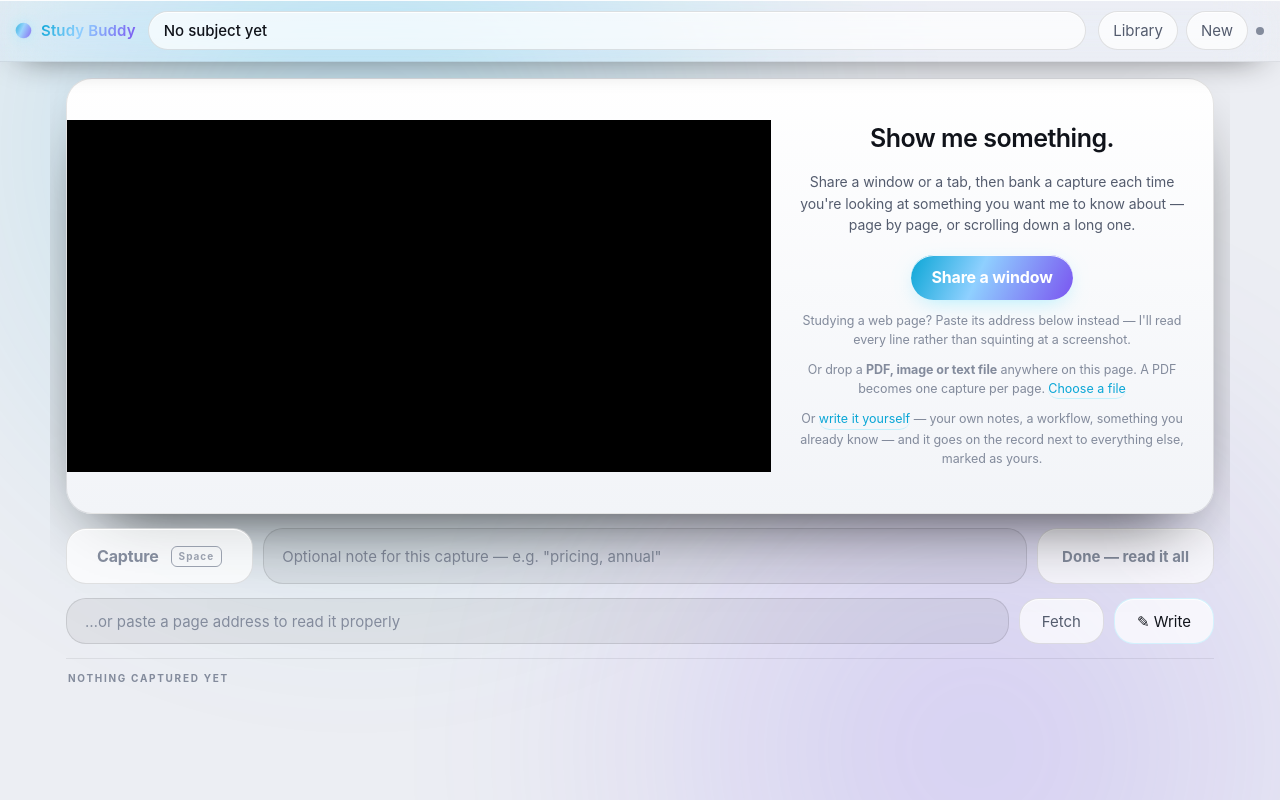
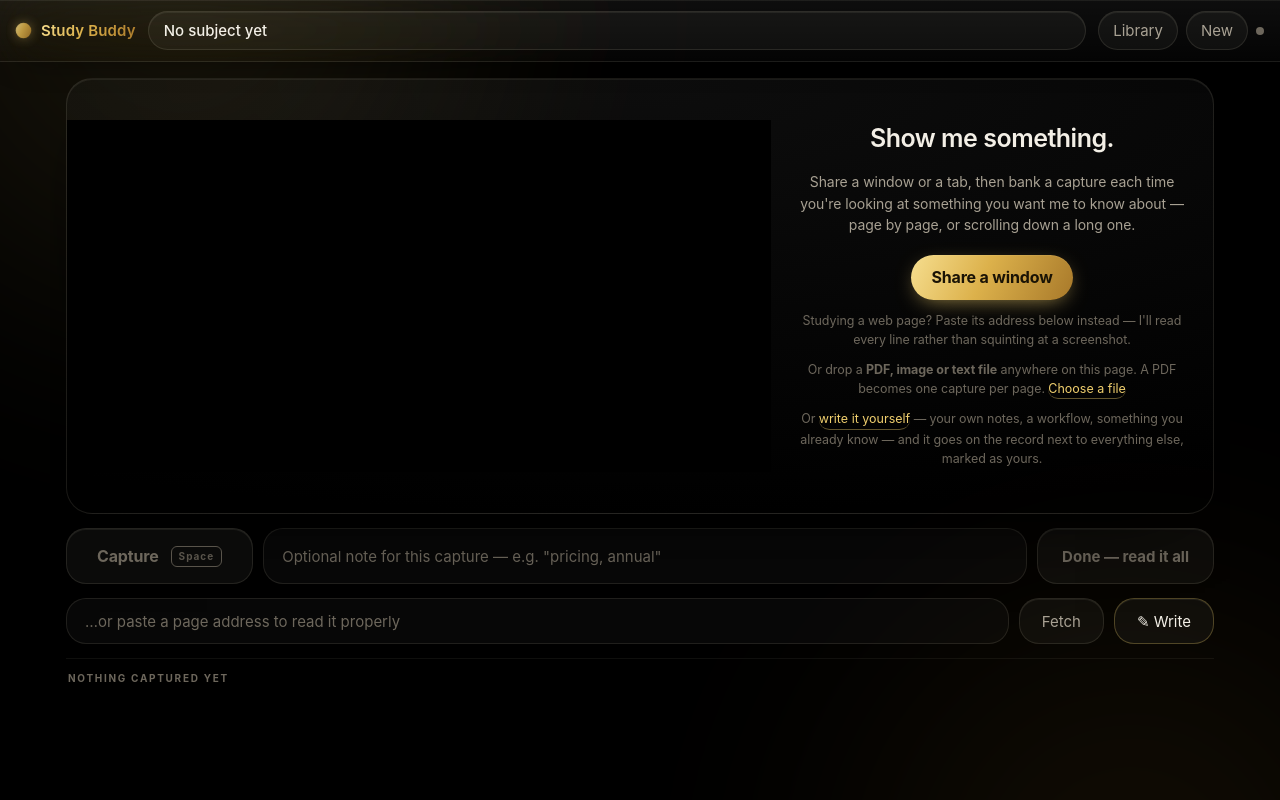
Before and after one commit to JoPhuzz/Study_Buddy, a plain HTML site: page frontend/index.html in a window 1280 px wide. Drawn offline with Linux system fonts and the light colour scheme; files that its build step writes are made by us from their sources; no server answers; files whose address does not match are found by name.

Commit message:
Black and gold, and only that
The phone was bright because it was honest: a device in light mode
asked for the light theme and got a porcelain page, which for a thing
you use with a video in it, often at night, read as a searchlight. So
there is no light theme now. One look — true black, so an OLED screen
goes dark for real, with the accent gradient gone from cyan-and-violet
to champagne-and-antique gold. Buttons, the sigil halo, your own
bubbles, the badge, highlighted words, the core in the bar: gold.
Everything else: black, warm-white ink, and hairlines tinted faintly
toward the gold so they belong to it.

The ambient lights are kept out at the corners and dimmed, dimmer again
on a phone where the corners are the screen, so the black stays black
where the content sits. The stale-brief warning moves to amber-orange
so it no longer looks like an accent. color-scheme is declared dark
only, so native form controls stop rendering light too.

Checked with light mode emulated at phone size: the page stays
rgb(0,0,0).

Co-Authored-By: Claude Opus 5 <noreply@anthropic.com>

```diff
--- a/frontend/style.css
+++ b/frontend/style.css
@@ -1,37 +1,41 @@
 /* Study Buddy — instrument, not app.
-   The material someone captured is the content; this is the case it lives in. Dark,
-   deep, and quiet at rest, but it reacts — every state change is something you can see
-   happen rather than something you notice has happened. Two rules hold it together:
-   one accent gradient, and one easing curve. */
+   The material someone captured is the content; this is the case it lives in. Black,
+   quiet at rest, but it reacts — every state change is something you can see happen
+   rather than something you notice has happened. Two rules hold it together: one
+   accent gradient, and one easing curve.
+
+   One look, always. There is no light theme: this is a thing you use with a video in
+   it, often at night, and a phone that reports light mode was getting a porcelain page
+   that read as a searchlight. Black is the ground; gold is anything that is lit. */
 
 :root {
-  /* ground */
-  --void:      #06070b;
-  --ground:    #090b11;
-  --raise:     rgba(255,255,255,.038);
-  --raise-2:   rgba(255,255,255,.062);
-  --sink:      rgba(0,0,0,.28);
+  /* ground — true black, so an OLED phone goes dark for real */
+  --void:      #000000;
+  --ground:    #0b0a08;
+  --raise:     rgba(255,246,228,.045);
+  --raise-2:   rgba(255,246,228,.075);
+  --sink:      rgba(255,246,228,.028);
 
-  /* hairlines — luxury is in the 1px */
-  --line:      rgba(255,255,255,.085);
-  --line-soft: rgba(255,255,255,.05);
-  --line-lit:  rgba(255,255,255,.16);
-  --sheen:     inset 0 1px 0 rgba(255,255,255,.07);
+  /* hairlines — luxury is in the 1px; faintly warm so they belong to the gold */
+  --line:      rgba(255,240,210,.10);
+  --line-soft: rgba(255,240,210,.06);
+  --line-lit:  rgba(255,240,210,.20);
+  --sheen:     inset 0 1px 0 rgba(255,246,228,.07);
 
-  /* ink */
-  --ink:       #eef1f7;
-  --ink-dim:   #99a1b5;
-  --ink-faint: #626b80;
+  /* ink — warm white, not blue-white; blue on gold looks like a mistake */
+  --ink:       #f3efe6;
+  --ink-dim:   #a8a193;
+  --ink-faint: #6d675c;
 
-  /* the one accent, as a pair */
-  --a1: #7ce7ff;          /* cold cyan */
-  --a2: #a78bff;          /* violet */
+  /* the one accent, as a pair: champagne to antique */
+  --a1: #f0cf6e;
+  --a2: #a8792a;
   --accent: var(--a1);
-  --accent-ink: #04121a;
-  --grad: linear-gradient(115deg, var(--a1) 0%, #8fd0ff 42%, var(--a2) 100%);
-  --glow: 0 0 0 1px rgba(124,231,255,.30), 0 8px 30px -6px rgba(124,231,255,.32);
+  --accent-ink: #1a1305;
+  --grad: linear-gradient(115deg, #f6de8f 0%, #dcb14b 45%, var(--a2) 100%);
+  --glow: 0 0 0 1px rgba(240,207,110,.32), 0 8px 30px -6px rgba(240,207,110,.34);
 
-  --good: #5ee0a8; --bad: #ff7a6b; --warn: #f2c65c;
+  --good: #7fd6a4; --bad: #ff7a6b; --warn: #ffa64d;
 
   /* geometry */
   --r-sm: 10px; --r: 14px; --r-lg: 20px; --r-xl: 26px;
@@ -42,20 +46,6 @@
   --t: .42s var(--spring);
 
   --glass: blur(28px) saturate(170%);
-}
-
-@media (prefers-color-scheme: light) {
-  :root {
-    --void: #eceef3; --ground: #f4f5f9;
-    --raise: rgba(255,255,255,.72); --raise-2: rgba(255,255,255,.92);
-    --sink: rgba(9,11,17,.05);
-    --line: rgba(9,11,17,.11); --line-soft: rgba(9,11,17,.07);
-    --line-lit: rgba(9,11,17,.2);
-    --sheen: inset 0 1px 0 rgba(255,255,255,.9);
-    --ink: #10131a; --ink-dim: #545c6e; --ink-faint: #838b9c;
-    --a1: #0aa6d6; --a2: #7a55f0; --accent-ink: #ffffff;
-    --glow: 0 0 0 1px rgba(10,166,214,.28), 0 8px 26px -8px rgba(10,166,214,.4);
-  }
 }
 
 * { box-sizing: border-box; }
@@ -72,24 +62,26 @@ body {
   overflow: hidden;
 }
 
-/* Ambient field. Two slow lights under everything, so the dark is never flat and the
-   page is faintly in motion even when nothing is happening. */
+/* Ambient field. Two slow gold lights kept out at the corners, so the black stays
+   black where the content sits and only the edges carry a warmth — faintly in motion,
+   so the page is never quite still. Dimmer again on a phone, where the corners ARE
+   the screen. */
 body::before, body::after {
   content: ""; position: fixed; z-index: -2; pointer-events: none;
-  width: 78vmax; height: 78vmax; border-radius: 50%;
-  filter: blur(90px); opacity: .3;
+  width: 70vmax; height: 70vmax; border-radius: 50%;
+  filter: blur(100px); opacity: .13;
 }
 body::before {
-  top: -34vmax; left: -20vmax;
-  background: radial-gradient(circle, var(--a1) 0%, transparent 66%);
+  top: -42vmax; left: -30vmax;
+  background: radial-gradient(circle, var(--a1) 0%, transparent 64%);
   animation: drift-a 34s var(--spring) infinite alternate;
 }
 body::after {
-  bottom: -40vmax; right: -22vmax;
-  background: radial-gradient(circle, var(--a2) 0%, transparent 66%);
+  bottom: -46vmax; right: -30vmax;
+  background: radial-gradient(circle, var(--a2) 0%, transparent 64%);
   animation: drift-b 43s var(--spring) infinite alternate;
 }
-@media (prefers-color-scheme: light) { body::before, body::after { opacity: .22; } }
+@media (max-width: 680px) { body::before, body::after { opacity: .08; } }
 @keyframes drift-a { to { transform: translate3d(14vmax, 10vmax, 0) scale(1.15); } }
 @keyframes drift-b { to { transform: translate3d(-12vmax, -9vmax, 0) scale(1.1); } }
 
@@ -128,7 +120,7 @@ button:focus-visible, input:focus-visible, select:focus-visible, textarea:focus-
 .dot {
   width: 15px; height: 15px; border-radius: 50%; flex: 0 0 auto; position: relative;
   background: var(--grad);
-  box-shadow: 0 0 12px -1px rgba(124,231,255,.6);
+  box-shadow: 0 0 12px -1px rgba(240,207,110,.6);
   animation: breathe 4.2s ease-in-out infinite;
 }
 .dot::after {
@@ -155,7 +147,7 @@ body.busy .dot { animation: breathe 1s ease-in-out infinite; }
   background: var(--grad); color: var(--accent-ink);
   font-size: 11px; font-weight: 750; font-variant-numeric: tabular-nums;
   border-radius: 999px; padding: 3px 9px; flex: 0 0 auto; min-width: 24px; text-align: center;
-  box-shadow: 0 0 16px -3px rgba(124,231,255,.65);
+  box-shadow: 0 0 16px -3px rgba(240,207,110,.65);
   animation: pop .5s var(--snap);
 }
 @keyframes pop { from { transform: scale(.5); opacity: 0; } }
@@ -209,17 +201,13 @@ body.busy .dot { animation: breathe 1s ease-in-out infinite; }
 }
 .stage.live {
   flex: 0 1 auto; min-height: min(190px, 26vh); max-height: 44vh;
-  border-color: rgba(124,231,255,.32);
-  box-shadow: var(--sheen), 0 0 0 1px rgba(124,231,255,.14),
-              0 30px 80px -34px rgba(124,231,255,.4);
+  border-color: rgba(240,207,110,.32);
+  box-shadow: var(--sheen), 0 0 0 1px rgba(240,207,110,.14),
+              0 30px 80px -34px rgba(240,207,110,.4);
 }
 .preview {
   width: 100%; height: 100%; object-fit: contain; display: block; max-height: 44vh;
   background: #000;
-}
-@media (prefers-color-scheme: light) {
-  .stage { background: linear-gradient(180deg, #fff, #f2f4f8); }
-  .stage.live { background: #0b0d12; }
 }
 
 /* Corner brackets — the viewfinder tell. They exist only while something is live. */
@@ -237,8 +225,8 @@ body.busy .dot { animation: breathe 1s ease-in-out infinite; }
 /* A slow sweep while sharing, so a still window still looks like a live feed. */
 .scan {
   position: absolute; inset: 0; pointer-events: none; opacity: 0;
-  background: linear-gradient(180deg, transparent 0%, rgba(124,231,255,.09) 48%,
-              rgba(124,231,255,.16) 50%, rgba(124,231,255,.09) 52%, transparent 100%);
+  background: linear-gradient(180deg, transparent 0%, rgba(240,207,110,.09) 48%,
+              rgba(240,207,110,.16) 50%, rgba(240,207,110,.09) 52%, transparent 100%);
   background-size: 100% 26%; background-repeat: no-repeat;
 }
 .stage.live .scan { opacity: 1; animation: sweep 5.5s linear infinite; }
@@ -248,7 +236,7 @@ body.busy .dot { animation: breathe 1s ease-in-out infinite; }
    something you SEE happen, not something you hope happened. */
 .flash {
   position: absolute; inset: 0; pointer-events: none; opacity: 0;
-  background: radial-gradient(circle at 50% 50%, rgba(255,255,255,.9), rgba(124,231,255,.35) 60%, transparent 75%);
+  background: radial-gradient(circle at 50% 50%, rgba(255,250,236,.92), rgba(240,207,110,.4) 58%, transparent 75%);
 }
 .flash.fire { animation: shutter .5s var(--spring); }
 @keyframes shutter { 0% { opacity: 0; transform: scale(1.25); } 18% { opacity: .95; transform: scale(1); } 100% { opacity: 0; transform: scale(1); } }
@@ -266,10 +254,10 @@ body.busy .dot { animation: breathe 1s ease-in-out infinite; }
 .primary {
   background: var(--grad); color: var(--accent-ink); border: none;
   padding: 10px 20px; font-weight: 650; letter-spacing: -.01em; border-radius: 999px;
-  box-shadow: 0 6px 22px -8px rgba(124,231,255,.75), var(--sheen);
+  box-shadow: 0 6px 22px -8px rgba(240,207,110,.75), var(--sheen);
   transition: transform .2s var(--spring), box-shadow var(--t), filter var(--t);
 }
-.primary:hover { filter: brightness(1.09); box-shadow: 0 10px 30px -8px rgba(124,231,255,.9), var(--sheen); }
+.primary:hover { filter: brightness(1.09); box-shadow: 0 10px 30px -8px rgba(240,207,110,.9), var(--sheen); }
 .primary:active { transform: scale(.96); }
 
 /* ============================ capture controls ============================ */
@@ -279,7 +267,7 @@ body.busy .dot { animation: breathe 1s ease-in-out infinite; }
   background: var(--grad); color: var(--accent-ink); border: none; border-radius: var(--r-lg);
   padding: 0 30px; min-height: 56px; font-size: 16px; font-weight: 700; letter-spacing: -.01em;
   display: flex; align-items: center; gap: 12px; position: relative; overflow: hidden;
-  box-shadow: 0 10px 32px -12px rgba(124,231,255,.85), var(--sheen);
+  box-shadow: 0 10px 32px -12px rgba(240,207,110,.85), var(--sheen);
   transition: transform .16s var(--spring), box-shadow var(--t), background var(--t);
 }
 .capture-btn::after {
@@ -307,17 +295,17 @@ body.busy .dot { animation: breathe 1s ease-in-out infinite; }
 }
 .label-input::placeholder, .url-input::placeholder, .question::placeholder { color: var(--ink-faint); }
 .label-input:focus, .url-input:focus, .question:focus {
-  outline: none; border-color: rgba(124,231,255,.5); background: var(--raise);
-  box-shadow: 0 0 0 4px rgba(124,231,255,.1);
+  outline: none; border-color: rgba(240,207,110,.5); background: var(--raise);
+  box-shadow: 0 0 0 4px rgba(240,207,110,.1);
 }
 
 .done-btn {
-  background: var(--raise); color: var(--ink); border: 1px solid rgba(124,231,255,.4);
+  background: var(--raise); color: var(--ink); border: 1px solid rgba(240,207,110,.4);
   border-radius: var(--r-lg); padding: 0 24px; min-height: 56px; font-weight: 650;
   box-shadow: var(--sheen); transition: all var(--t);
 }
 .done-btn:not(:disabled):hover {
-  border-color: var(--a1); background: rgba(124,231,255,.1);
+  border-color: var(--a1); background: rgba(240,207,110,.1);
   box-shadow: var(--glow);
 }
 .done-btn:disabled { border-color: var(--line); color: var(--ink-faint); cursor: not-allowed; }
@@ -325,8 +313,8 @@ body.busy .dot { animation: breathe 1s ease-in-out infinite; }
 .url-row { display: flex; gap: 10px; flex-wrap: wrap; }
 .url-row .url-input, .url-row .ghost { min-height: 46px; }
 .url-row .ghost { padding: 0 22px; border-radius: var(--r-lg); white-space: nowrap; }
-.write-btn { color: var(--ink); border-color: rgba(124,231,255,.28); }
-.write-btn:hover { border-color: var(--a1); background: rgba(124,231,255,.08); }
+.write-btn { color: var(--ink); border-color: rgba(240,207,110,.28); }
+.write-btn:hover { border-color: var(--a1); background: rgba(240,207,110,.08); }
 
 /* ============================ shot list ============================ */
 .shots-head {
@@ -376,7 +364,7 @@ body.busy .dot { animation: breathe 1s ease-in-out infinite; }
 .shot-edited, .shot-mine {
   display: inline-block; margin-top: 5px; font-size: 11px; font-weight: 600;
   letter-spacing: .05em; color: var(--a1);
-  background: rgba(124,231,255,.1); border: 1px solid rgba(124,231,255,.26);
+  background: rgba(240,207,110,.1); border: 1px solid rgba(240,207,110,.26);
   border-radius: 999px; padding: 2px 9px;
 }
 
@@ -394,7 +382,7 @@ body.busy .dot { animation: breathe 1s ease-in-out infinite; }
 .mode-halo {
   position: absolute; top: 4px; bottom: 4px; left: 0; width: 0; border-radius: 999px;
   background: var(--grad); opacity: .16; pointer-events: none;
-  box-shadow: 0 0 20px -4px rgba(124,231,255,.7), inset 0 0 0 1px rgba(124,231,255,.45);
+  box-shadow: 0 0 20px -4px rgba(240,207,110,.7), inset 0 0 0 1px rgba(240,207,110,.45);
   transition: left .55s var(--snap), width .55s var(--snap);
 }
 .mode-halo.armed { transition: none; }
@@ -407,7 +395,7 @@ body.busy .dot { animation: breathe 1s ease-in-out infinite; }
 .sigil svg * { transition: opacity .4s var(--spring), transform .5s var(--snap); transform-origin: 12px 12px; }
 .sigil:hover { color: var(--ink-dim); transform: translateY(-1px); }
 .sigil[aria-selected="true"] { color: var(--a1); }
-.sigil[aria-selected="true"] svg { filter: drop-shadow(0 0 6px rgba(124,231,255,.75)); }
+.sigil[aria-selected="true"] svg { filter: drop-shadow(0 0 6px rgba(240,207,110,.75)); }
 .sigil[aria-selected="true"] .orbit { animation: orbit 9s linear infinite; }
 @keyframes orbit { to { transform: rotate(360deg); } }
 .mode-name {
@@ -419,7 +407,7 @@ body.busy .dot { animation: breathe 1s ease-in-out infinite; }
 @keyframes swap { from { opacity: 0; transform: translateY(5px); } }
 
 .warn {
-  background: rgba(242,198,92,.09); border: 1px solid rgba(242,198,92,.34);
+  background: rgba(255,166,77,.09); border: 1px solid rgba(255,166,77,.34);
   color: var(--ink); border-radius: var(--r); padding: 11px 15px; font-size: 14px;
   animation: shot-in .5s var(--spring);
 }
@@ -439,7 +427,7 @@ body.busy .dot { animation: breathe 1s ease-in-out infinite; }
 .bubble.me {
   align-self: flex-end; background: var(--grad); color: var(--accent-ink); font-weight: 500;
   border-bottom-right-radius: 7px;
-  box-shadow: 0 10px 30px -14px rgba(124,231,255,.9);
+  box-shadow: 0 10px 30px -14px rgba(240,207,110,.9);
 }
 .bubble.buddy {
   align-self: flex-start; background: var(--raise); border: 1px solid var(--line);
@@ -545,7 +533,7 @@ body.login { justify-content: center; align-items: center; overflow: auto; }
 /* ============================ drop veil ============================ */
 .linkish {
   background: none; border: none; color: var(--a1); padding: 0;
-  font: inherit; cursor: pointer; border-bottom: 1px solid rgba(124,231,255,.4);
+  font: inherit; cursor: pointer; border-bottom: 1px solid rgba(240,207,110,.4);
 }
 .linkish:hover { border-bottom-color: var(--a1); }
 .drop-veil {
@@ -566,9 +554,9 @@ body.login { justify-content: center; align-items: center; overflow: auto; }
 }
 @keyframes grid-pull { 0%,100% { transform: scale(1); opacity: .3; } 50% { transform: scale(1.05); opacity: .5; } }
 .drop-card {
-  position: relative; border: 1.5px dashed rgba(124,231,255,.55); border-radius: var(--r-xl);
+  position: relative; border: 1.5px dashed rgba(240,207,110,.55); border-radius: var(--r-xl);
   padding: 38px 54px; font-size: 19px; font-weight: 600; letter-spacing: -.01em;
-  background: var(--ground); box-shadow: 0 0 60px -12px rgba(124,231,255,.5);
+  background: var(--ground); box-shadow: 0 0 60px -12px rgba(240,207,110,.5);
   animation: toast-in .45s var(--snap);
 }
 
@@ -582,7 +570,7 @@ body.login { justify-content: center; align-items: center; overflow: auto; }
 .bubble strong { font-weight: 650; }
 
 .cut-note {
-  margin-top: 12px; padding-top: 10px; border-top: 1px solid rgba(242,198,92,.3);
+  margin-top: 12px; padding-top: 10px; border-top: 1px solid rgba(255,166,77,.3);
   color: var(--warn); font-size: 13px;
 }
 
@@ -595,7 +583,7 @@ body.login { justify-content: center; align-items: center; overflow: auto; }
   padding: 15px; font: 13px/1.6 ui-monospace, SFMono-Regular, "SF Mono", Menlo, monospace;
   transition: border-color var(--t), box-shadow var(--t);
 }
-.edit-area:focus { outline: none; border-color: rgba(124,231,255,.5); box-shadow: 0 0 0 4px rgba(124,231,255,.1); }
+.edit-area:focus { outline: none; border-color: rgba(240,207,110,.5); box-shadow: 0 0 0 4px rgba(240,207,110,.1); }
 .edit-actions {
   display: flex; gap: 10px; margin-top: 18px;
   position: sticky; bottom: -20px; padding: 14px 0 20px; margin-bottom: -20px;
```
Also changed, not shown: frontend/index.html (+2 -2 lines), frontend/login.html (+2 -2 lines).
